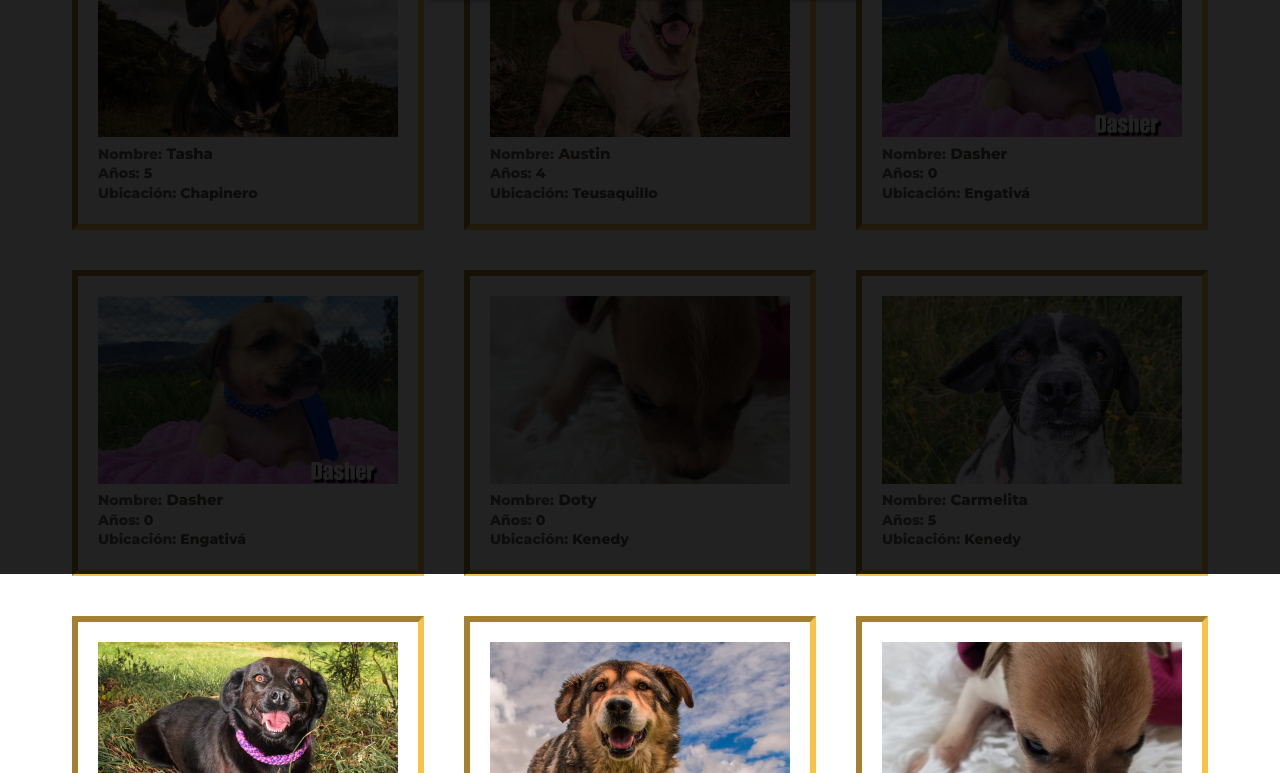
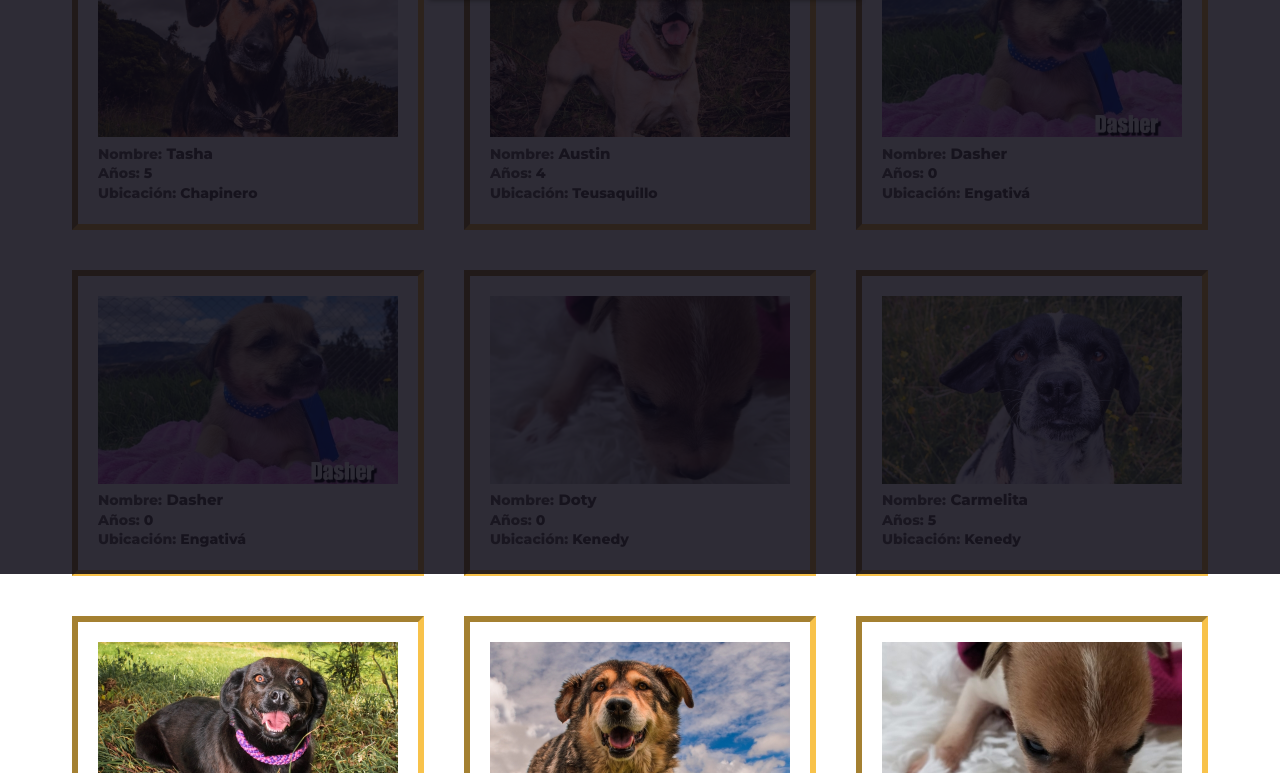
Before and after one commit to Serbeld/AdoptaUnPerrito, a plain HTML site: page index.html in a window 1280 px wide. Shown: the part 226-999 px from the top of the page. Drawn offline with nearby package versions, Linux system fonts and the light colour scheme.

Commit message:
Update estilos.css

```diff
--- a/css/estilos.css
+++ b/css/estilos.css
@@ -24,7 +24,7 @@
 }
 
 .Pantalla-gris{
-    background-color: #000d;
+    background-color: #0c0a15db;
     position: fixed;
     top: 0;
     right: 0;
```
